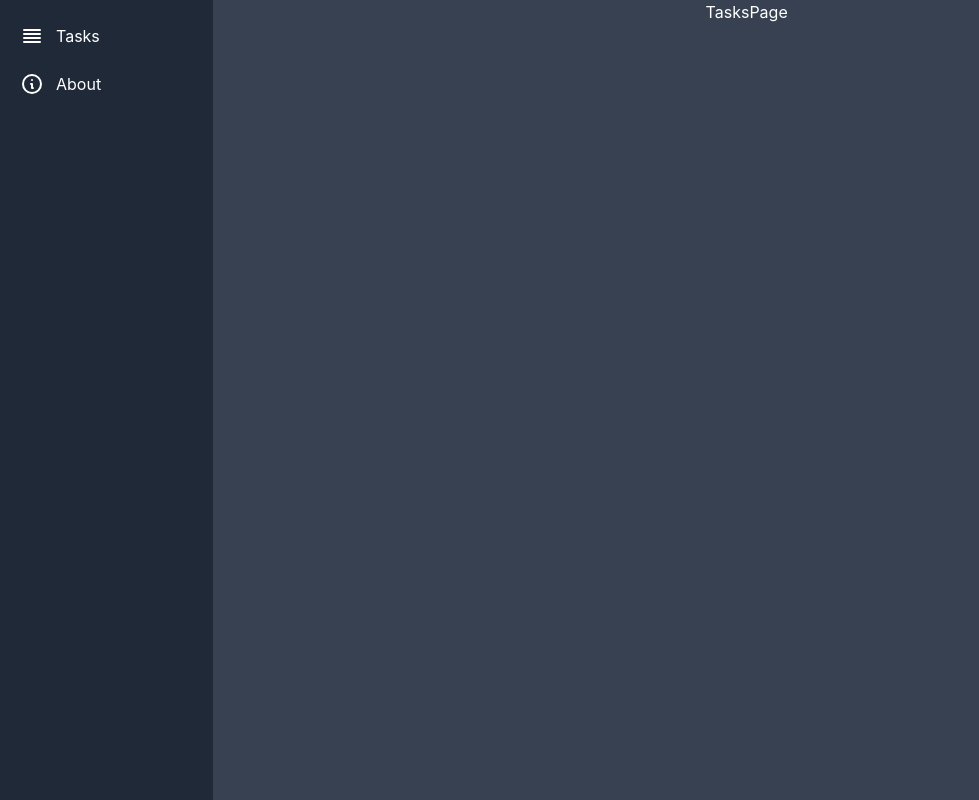
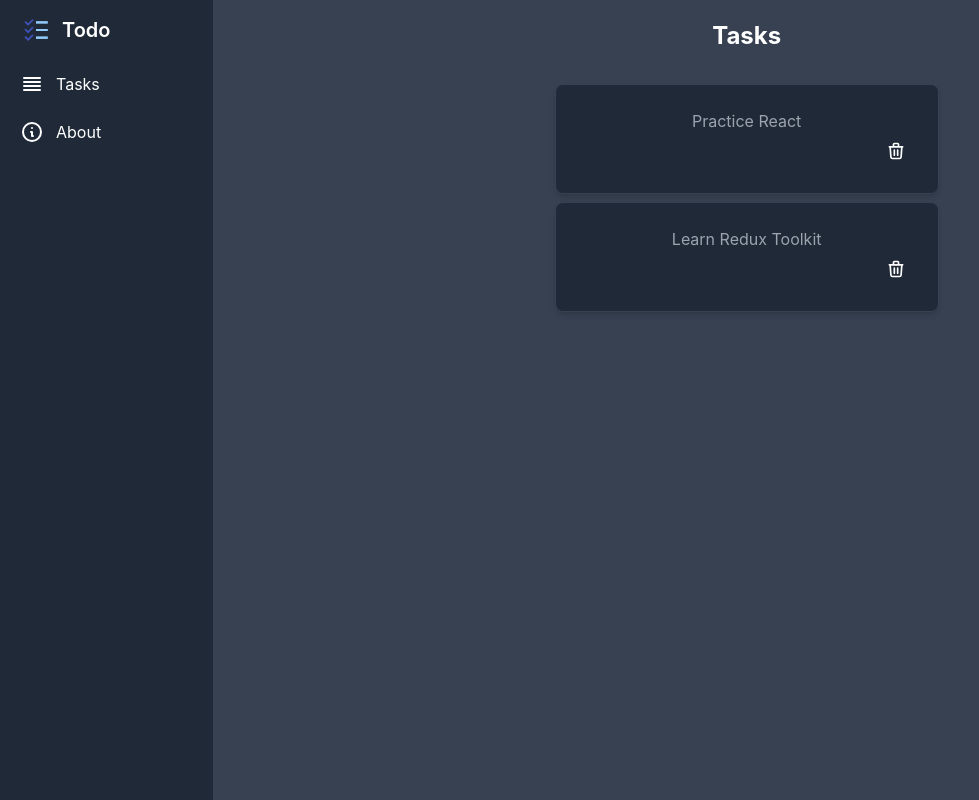
Before and after one commit to zakrzewskib/crud-todo-redux-toolkit-axios, a React (Create React App) app: page /tasks in a window 1280 px wide. Shown: the whole page, without its empty margins (0-979 px from the left). Built offline with nearby package versions, Linux system fonts and the light colour scheme.

Commit message:
Create and Tasks components and add more styling

```diff
--- a/src/components/Layout/Navbar.jsx
+++ b/src/components/Layout/Navbar.jsx
@@ -58,6 +58,10 @@ const Navbar = () => {
   return (
     <nav class='w-64' aria-label='Sidebar'>
       <div class='h-screen overflow-y-auto bg-gray-50 py-4 px-3 dark:bg-gray-800'>
+        <div class='mb-5 flex items-center pl-2.5'>
+          <img src={require('../../assets/img/icons8-todo-list-96.png')} class='mr-3 h-6 sm:h-7' alt='Todo Logo' />
+          <span class='self-center whitespace-nowrap text-xl font-semibold dark:text-white'>Todo</span>
+        </div>
         <ul class='space-y-2'>
           {links.map((link) => (
             <NavbarItem title={link.title} link={link.link} svg={link.svg} />
--- /dev/null
+++ b/src/components/Tasks/Task.jsx
@@ -0,0 +1,28 @@
+import React from 'react';
+
+const Task = (props) => {
+  return (
+    <div
+      class='mx-auto mb-2 flex max-w-sm flex-col rounded-lg border border-gray-200 bg-white p-6 shadow-md
+    dark:border-gray-700 dark:bg-gray-800 '
+    >
+      <p class='self-left font-normal text-gray-700 dark:text-gray-400'>{props.content}</p>
+      <svg
+        xmlns='http://www.w3.org/2000/svg'
+        className='box-content h-5 w-5 cursor-pointer self-end rounded-lg p-2 hover:bg-gray-100 dark:hover:bg-gray-700'
+        fill='none'
+        viewBox='0 0 24 24'
+        stroke='currentColor'
+        strokeWidth={2}
+      >
+        <path
+          strokeLinecap='round'
+          strokeLinejoin='round'
+          d='M19 7l-.867 12.142A2 2 0 0116.138 21H7.862a2 2 0 01-1.995-1.858L5 7m5 4v6m4-6v6m1-10V4a1 1 0 00-1-1h-4a1 1 0 00-1 1v3M4 7h16'
+        />
+      </svg>
+    </div>
+  );
+};
+
+export default Task;
--- /dev/null
+++ b/src/components/Tasks/TasksList.jsx
@@ -0,0 +1,21 @@
+import React from 'react';
+import Task from './Task';
+
+const TasksList = () => {
+  const tasks = [{ content: 'Practice React' }, { content: 'Learn Redux Toolkit' }];
+
+  return (
+    <div>
+      <header className='mb-8 mt-5'>
+        <h1 className='text-2xl font-bold'>Tasks</h1>
+      </header>
+      <article className=''>
+        {tasks.map((task) => (
+          <Task content={task.content} />
+        ))}
+      </article>
+    </div>
+  );
+};
+
+export default TasksList;
--- a/src/pages/TasksPage.jsx
+++ b/src/pages/TasksPage.jsx
@@ -1,7 +1,8 @@
 import React from 'react';
+import TasksList from '../components/Tasks/TasksList';
 
 const TasksPage = () => {
-  return <div>TasksPage</div>;
+  return <TasksList />;
 };
 
 export default TasksPage;
```
Also changed, not shown: src/assets/img/icons8-todo-list-96.png (added).
